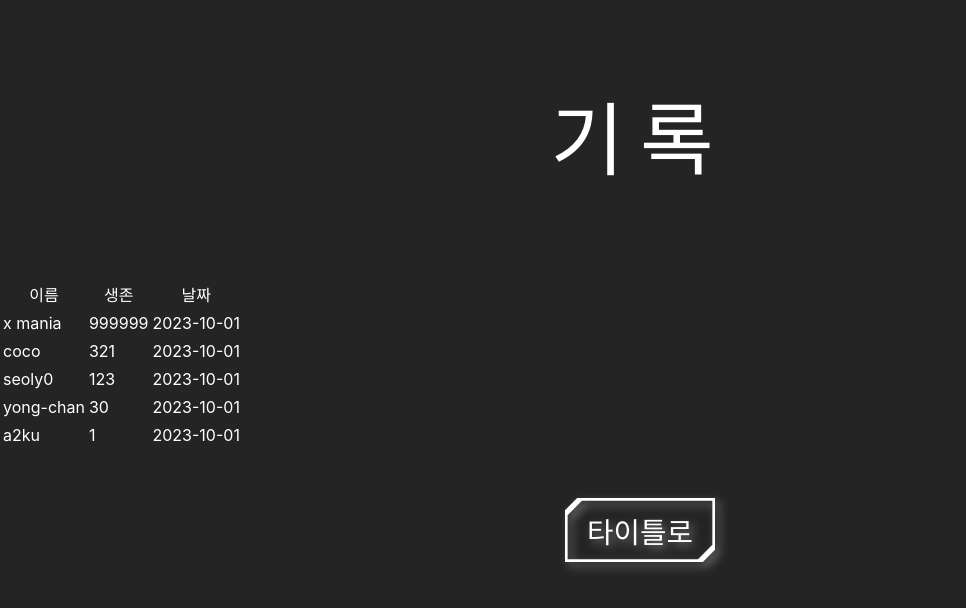
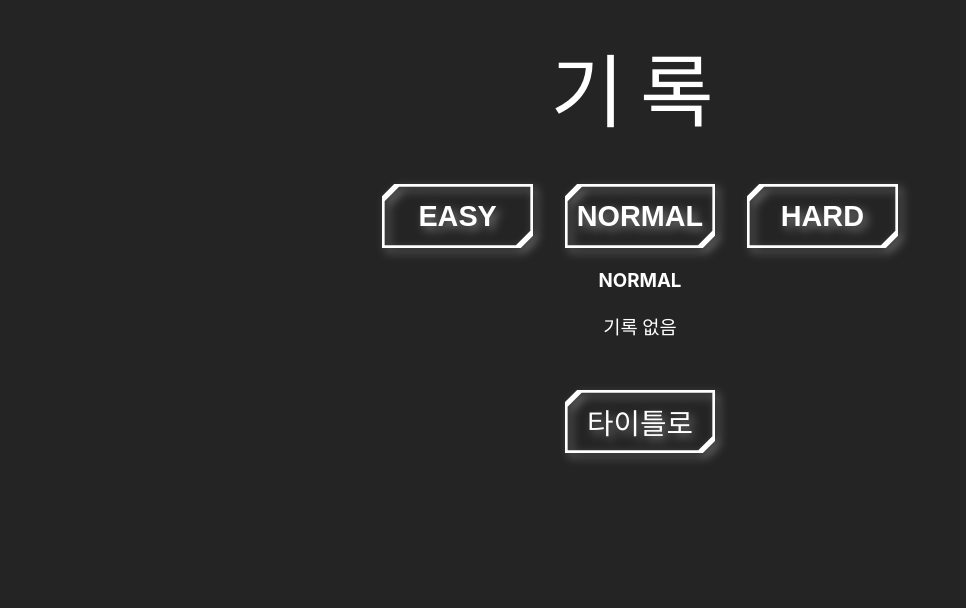
Before and after one commit to seoly0/hanghaeplus-coyukdae1, a Vue app: page /record in a window 1280 px wide. Shown: the top 608 px of the page, without its empty margins (0-966 px from the left). Built offline with nearby package versions, Linux system fonts and the light colour scheme.

Commit message:
기록 페이지

```diff
--- a/src/views/RecordView.vue
+++ b/src/views/RecordView.vue
@@ -3,11 +3,20 @@
     <div class="record-title__container">
       <h1 class="record-title">기록</h1>
     </div>
+    <div class="difficulty-btn__container">
+      <SButton @click="setDifficulty('EASY')">EASY</SButton>
+      <SButton @click="setDifficulty('NORMAL')">NORMAL</SButton>
+      <SButton @click="setDifficulty('HARD')">HARD</SButton>
+    </div>
     <div class="record-table__container">
+      <div>
+        <h3>{{ difficulty }}</h3>
+      </div>
       <template v-if="recordList.length">
         <table class="record-table">
           <thead>
             <tr>
+              <th>순위</th>
               <th>이름</th>
               <th>생존</th>
               <th>날짜</th>
@@ -16,17 +25,19 @@
           <tbody>
             <template v-for="(record, idx) in recordList" :key="idx">
               <tr>
+                <td>{{ idx + 1 }}</td>
                 <td>{{ record.player }}</td>
                 <td>{{ record.time }}</td>
-                <!--              <td>{{ record.difficulty }}</td>-->
                 <td>{{ record.recordAt }}</td>
               </tr>
             </template>
           </tbody>
         </table>
       </template>
-      <template>
-        <h3>기록 없음</h3>
+      <template v-else>
+        <div>
+          <h3>기록 없음</h3>
+        </div>
       </template>
     </div>
     <div class="to-title-btn__container">
@@ -36,45 +47,29 @@
 </template>
 
 <script setup lang="ts">
-import SButton from '@/components/ui/SButton.vue'
+import { ref, Ref, computed } from 'vue'
+import { SButton } from '@/components/ui'
 import { DifficultyType } from '@/types'
 
 interface GameRecord {
   player: string
   time: number
-  // difficulty: DifficultyType
   recordAt: string
 }
 
-// const recordList: Array<GameRecord> = JSON.parse(localStorage.getItem("record") ?? '[]')
+const difficulty: Ref<DifficultyType> = ref('NORMAL')
 
-const recordList: Array<GameRecord> = [
-  {
-    player: 'x mania',
-    time: 999999,
-    recordAt: '2023-10-01',
-  },
-  {
-    player: 'coco',
-    time: 321,
-    recordAt: '2023-10-01',
-  },
-  {
-    player: 'seoly0',
-    time: 123,
-    recordAt: '2023-10-01',
-  },
-  {
-    player: 'yong-chan',
-    time: 30,
-    recordAt: '2023-10-01',
-  },
-  {
-    player: 'a2ku',
-    time: 1,
-    recordAt: '2023-10-01',
-  },
-]
+const easyRecordList: Array<GameRecord> = JSON.parse(localStorage.getItem('easy_record') ?? '[]')
+const normalRecordList: Array<GameRecord> = JSON.parse(localStorage.getItem('normal_record') ?? '[]')
+const hardRecordList: Array<GameRecord> = JSON.parse(localStorage.getItem('hard_record') ?? '[]')
+
+const recordList = computed(() => {
+  return difficulty.value === 'EASY' ? easyRecordList : difficulty.value === 'NORMAL' ? normalRecordList : hardRecordList
+})
+
+const setDifficulty = (param: DifficultyType) => {
+  difficulty.value = param
+}
 </script>
 
 <style scoped>
@@ -88,13 +83,26 @@ const recordList: Array<GameRecord> = [
 }
 .record-title__container .record-title {
   margin: 0;
-  padding: 5rem 0;
+  padding: 2rem 0;
   font-size: 5rem;
   letter-spacing: 1rem;
 }
 .record-table__container {
+  text-align: center;
 }
 .record-table__container .record-table {
+  margin: 0 auto;
+  border-collapse: collapse;
+}
+.record-table__container .record-table td {
+  width: 8rem;
+  padding: 0.1rem 1rem;
+  line-height: 1.4;
+  border: 1px solid white;
+}
+
+.record-table__container .record-table td:first-child {
+  width: 4rem;
 }
 .to-title-btn__container {
   margin-top: 3rem;
@@ -102,4 +110,16 @@ const recordList: Array<GameRecord> = [
   justify-content: center;
   align-items: center;
 }
+.difficulty-btn__container {
+  display: flex;
+  flex-direction: row;
+  justify-content: center;
+  align-items: center;
+}
+.difficulty-btn__container > * {
+  margin-right: 2rem;
+}
+.difficulty-btn__container > *:last-child {
+  margin-right: 0;
+}
 </style>
--- a/src/views/SelectDifficultyView.vue
+++ b/src/views/SelectDifficultyView.vue
@@ -3,7 +3,7 @@
     <div class="difficulty-text__container">
       <h1 class="difficulty-text">난이도 선택</h1>
     </div>
-    <div class="difficulty-button-group">
+    <div class="difficulty-btn__container">
       <SButton @click="handleOnSelectDifficulty('EASY')">EASY</SButton>
       <SButton @click="handleOnSelectDifficulty('NORMAL')">NORMAL</SButton>
       <SButton @click="handleOnSelectDifficulty('HARD')">HARD</SButton>
@@ -45,16 +45,16 @@ const handleOnSelectDifficulty = (difficulty: DifficultyType) => {
   font-size: 8rem;
   letter-spacing: 1rem;
 }
-.difficulty-button-group {
+.difficulty-btn__container {
   display: flex;
   flex-direction: row;
   justify-content: center;
   align-items: center;
 }
-.difficulty-button-group > * {
+.difficulty-btn__container > * {
   margin-right: 2rem;
 }
-.difficulty-button-group > *:last-child {
+.difficulty-btn__container > *:last-child {
   margin-right: 0;
 }
 .to-title-btn__container {
```
